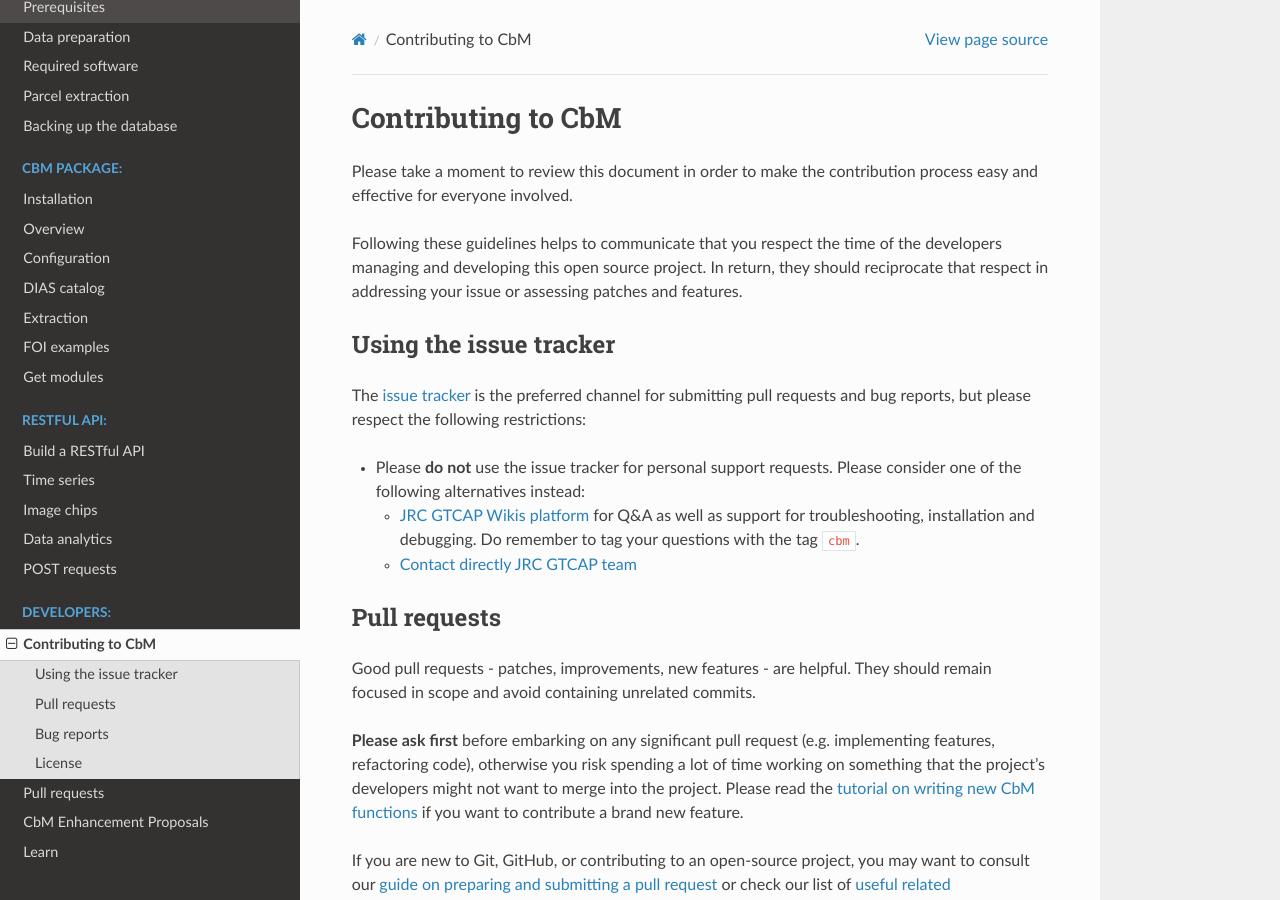
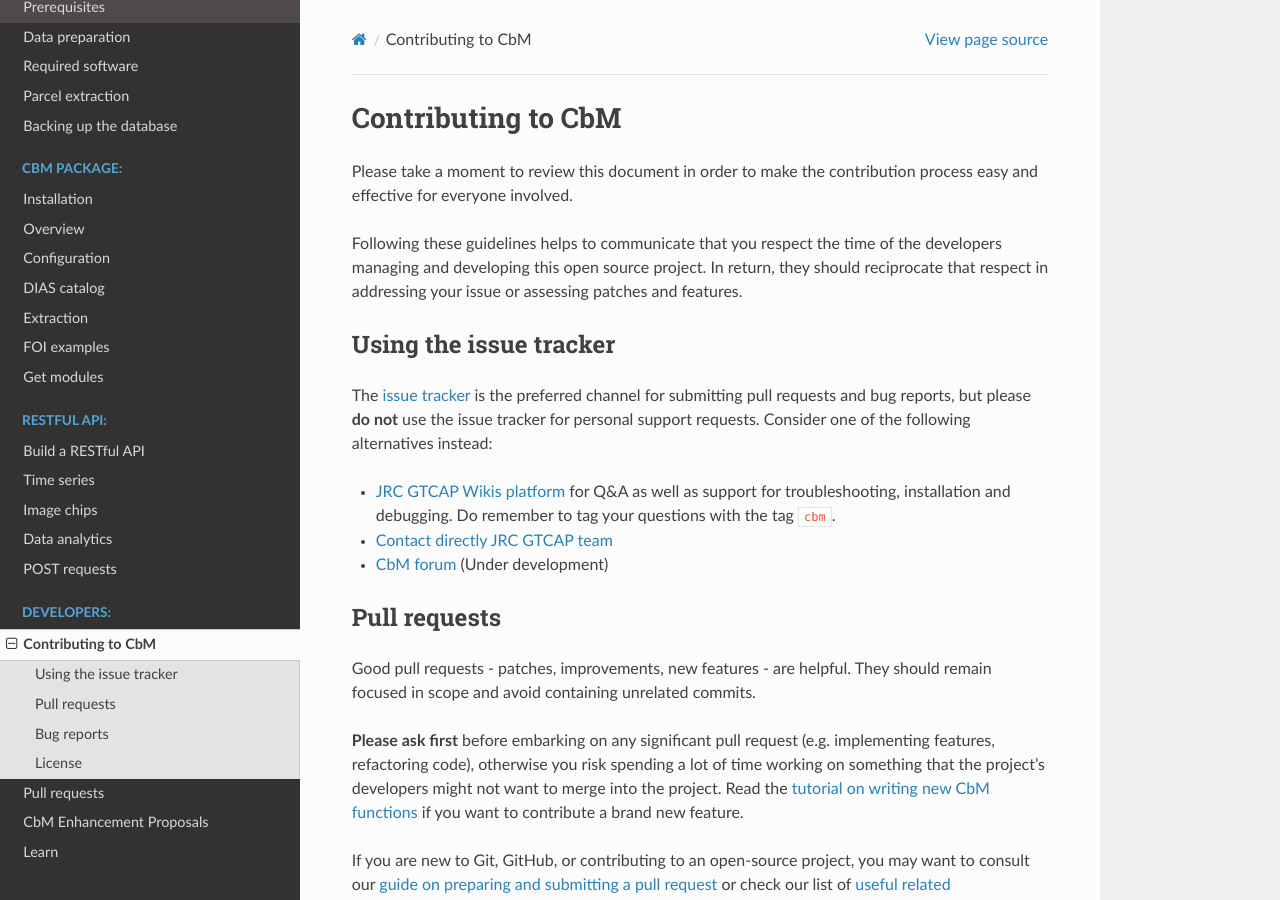
Before and after one commit to ec-jrc/cbm, a Sphinx documentation site: the page built from docs/dev_contributing.md, in a window 1280 px wide and 900 px high. Built offline with Sphinx 7.4.7 and the Read the Docs theme 2.0.0, drawn with Linux system fonts in a browser that asks for light colours; pages that are not in the unit, such as notebooks, are missing from menus; some of the changed text lies outside the part shown.

Commit message:
Update contributing docs

````diff
--- a/docs/dev_contributing.md
+++ b/docs/dev_contributing.md
@@ -13,15 +13,14 @@
 
 The [issue tracker](https://github.com/ec-jrc/cbm/issues) is
 the preferred channel for submitting [pull requests](#pull-requests) and
-[bug reports](#bugs), but please respect the following
-restrictions:
+[bug reports](#bugs), but please **do not** use the issue tracker for personal
+support requests. Consider one of the following alternatives instead:
 
-* Please **do not** use the issue tracker for personal support requests. Please
-  consider one of the following alternatives instead:
   * [JRC GTCAP Wikis platform](https://webgate.ec.europa.eu/fpfis/wikis/display/GTCAP/GTCAP+Home)
   for Q&A as well as support for troubleshooting, installation and debugging. Do
   remember to tag your questions with the tag `cbm`.
   * [Contact directly JRC GTCAP team](https://marswiki.jrc.ec.europa.eu/wikicap/index.php/Main_Page)
+  * [CbM forum](https://gtcap.jrc.ec.europa.eu/gtcap/index.php/Main_Page) (Under development)
 
 <!--
   * Mailing list: The [CbM JRC Group](https://---/forum/#!forum/cbm)
@@ -36,7 +35,7 @@
 **Please ask first** before embarking on any significant pull request (e.g.
 implementing features, refactoring code), otherwise you risk spending a lot of
 time working on something that the project's developers might not want to merge
-into the project. Please read the [tutorial on writing new CbM functions](https://jrc-cbm.readthedocs.io/en/latest/dev_developing.html)
+into the project. Read the [tutorial on writing new CbM functions](https://jrc-cbm.readthedocs.io/en/latest/dev_developing.html)
 if you want to contribute a brand new feature.
 
 If you are new to Git, GitHub, or contributing to an open-source project, you
@@ -47,7 +46,7 @@
 <!--
 ### Checklist
 
-Please use the following checklist to make sure that your contribution is well
+Use the following checklist to make sure that your contribution is well
 prepared for merging into the main CbM repository:
 
 1. Source code adheres to the coding conventions described in [CbM Style Guide](https://jrc-cbm.readthedocs.io/en/latest/dev_style_guide.html).
@@ -112,5 +111,5 @@
 # License   : 3-Clause BSD
 ```
 
-Please note that if the academic institution or company you are affiliated with
+Note that if the academic institution or company you are affiliated with
 does not allow to give up the rights, you should contact us for further details.
````
